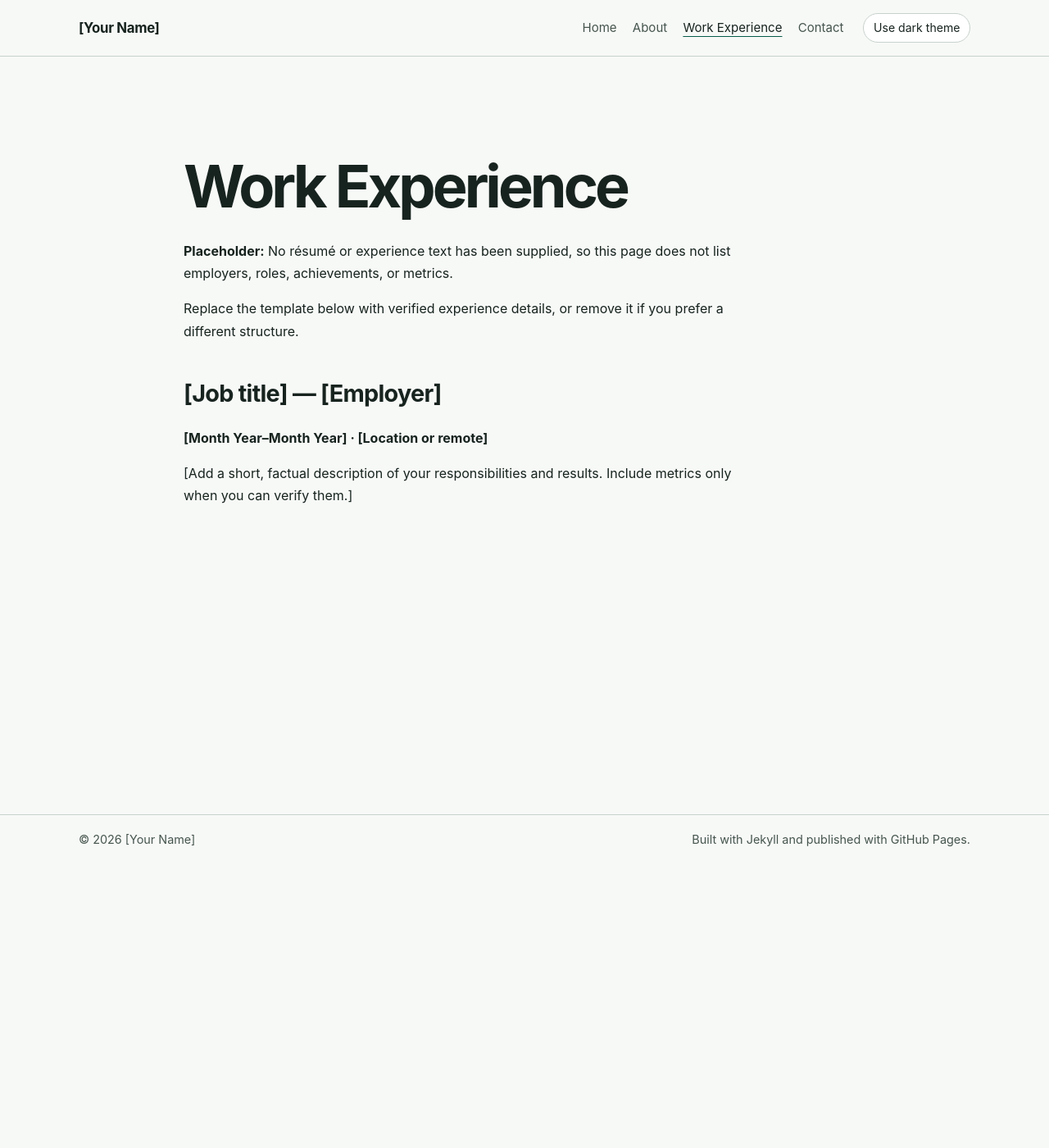
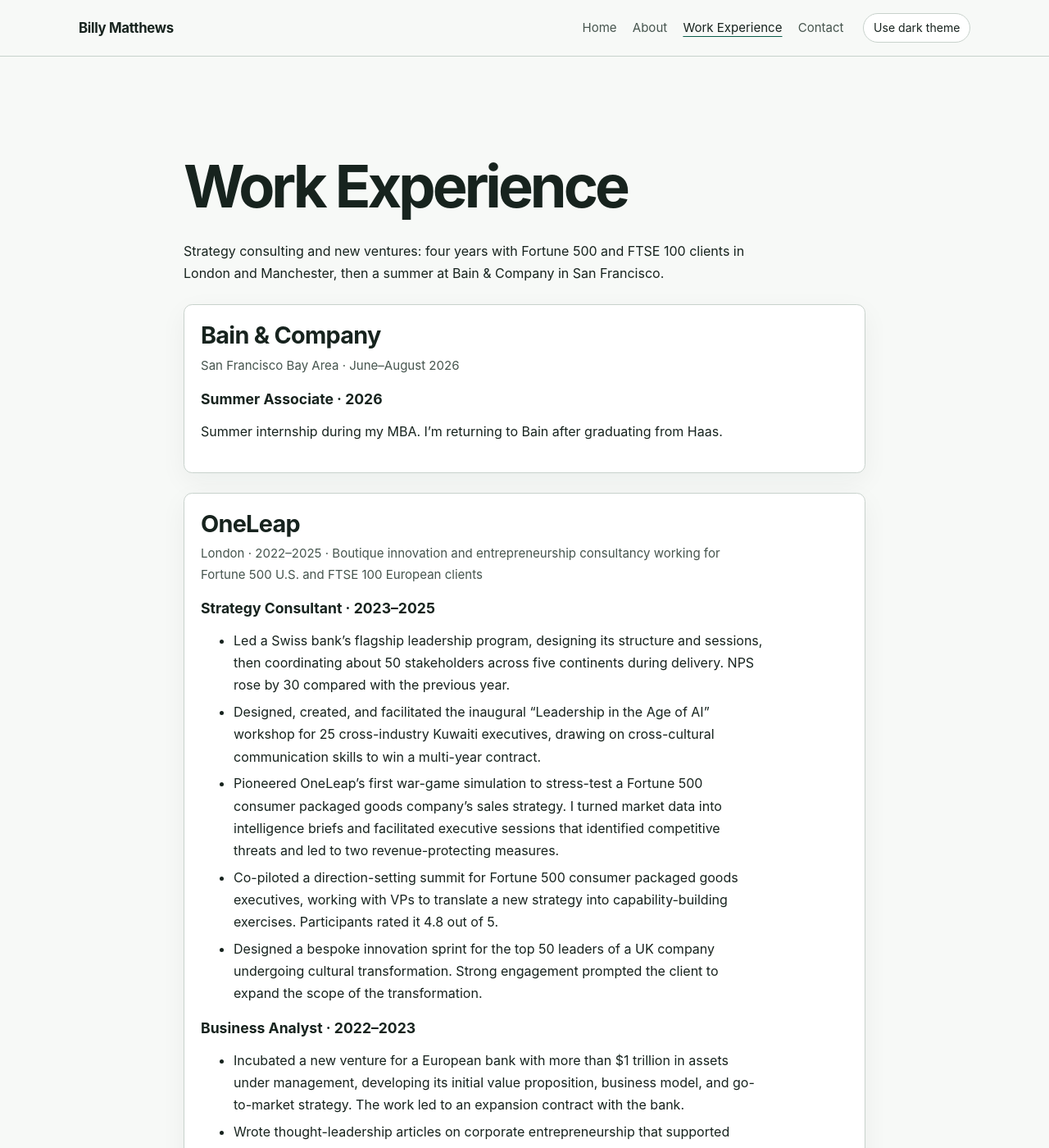
Before and after one commit to billymatthews48/billymatthews48.github.io, a Jekyll site: the page built from work-experience.md, in a window 1280 px wide and 1400 px high. Shown: the whole window at 82% size. Built offline with Jekyll 4.4.1, drawn with Linux system fonts in a browser that asks for light colours; some of the changed text lies outside the part shown.

Commit message:
Replace placeholders with real introduction and experience
Fill in name, home page introduction, About (background, education, interests), Work Experience (Bain & Company, OneLeap, City Football Group) and Contact from my November 2025 resume, with the Bain Summer Associate role from LinkedIn. Redacted figures, phone number and email are left out.

Co-Authored-By: Claude Opus 5.5 <noreply@anthropic.com>

```diff
--- a/_config.yml
+++ b/_config.yml
@@ -1,6 +1,6 @@
-title: "[Your Name] | Portfolio"
-name: "[Your Name]"
-description: "Personal portfolio for [Your Name]. Replace this description with a concise, factual introduction."
+title: "Billy Matthews"
+name: "Billy Matthews"
+description: "Billy Matthews is an MBA candidate at UC Berkeley Haas returning to Bain & Company, and a former strategy consultant at OneLeap and City Football Group."
 url: "https://billymatthews48.github.io"
 baseurl: ""
 lang: en
@@ -8,7 +8,7 @@ permalink: /:categories/:title/
 markdown: kramdown
 
 social:
-  name: "[Your Name]"
+  name: "Billy Matthews"
   links:
     - "https://www.linkedin.com/in/billy-matthews/"
 
--- a/work-experience.md
+++ b/work-experience.md
@@ -1,16 +1,60 @@
 ---
 layout: page
 title: Work Experience
-description: "Professional experience for [Your Name]. Add roles and details when ready."
+description: "Billy Matthews’s experience as a Summer Associate at Bain & Company, a strategy consultant at OneLeap, and a strategy and new ventures analyst at City Football Group."
 permalink: /work-experience/
 ---
 
-**Placeholder:** No résumé or experience text has been supplied, so this page does not list employers, roles, achievements, or metrics.
+Strategy consulting and new ventures: four years with Fortune 500 and FTSE 100 clients in London and Manchester, then a summer at Bain & Company in San Francisco.
 
-Replace the template below with verified experience details, or remove it if you prefer a different structure.
+<div class="experience-entry" markdown="1">
 
-## [Job title] — [Employer]
+## Bain & Company
 
-**[Month Year–Month Year] · [Location or remote]**
+San Francisco Bay Area · June–August 2026
+{: .experience-meta}
 
-[Add a short, factual description of your responsibilities and results. Include metrics only when you can verify them.]
+### Summer Associate · 2026
+
+Summer internship during my MBA. I’m returning to Bain after graduating from Haas.
+
+</div>
+
+<div class="experience-entry" markdown="1">
+
+## OneLeap
+
+London · 2022–2025 · Boutique innovation and entrepreneurship consultancy working for Fortune 500 U.S. and FTSE 100 European clients
+{: .experience-meta}
+
+### Strategy Consultant · 2023–2025
+
+- Led a Swiss bank’s flagship leadership program, designing its structure and sessions, then coordinating about 50 stakeholders across five continents during delivery. NPS rose by 30 compared with the previous year.
+- Designed, created, and facilitated the inaugural “Leadership in the Age of AI” workshop for 25 cross-industry Kuwaiti executives, drawing on cross-cultural communication skills to win a multi-year contract.
+- Pioneered OneLeap’s first war-game simulation to stress-test a Fortune 500 consumer packaged goods company’s sales strategy. I turned market data into intelligence briefs and facilitated executive sessions that identified competitive threats and led to two revenue-protecting measures.
+- Co-piloted a direction-setting summit for Fortune 500 consumer packaged goods executives, working with VPs to translate a new strategy into capability-building exercises. Participants rated it 4.8 out of 5.
+- Designed a bespoke innovation sprint for the top 50 leaders of a UK company undergoing cultural transformation. Strong engagement prompted the client to expand the scope of the transformation.
+
+### Business Analyst · 2022–2023
+
+- Incubated a new venture for a European bank with more than $1 trillion in assets under management, developing its initial value proposition, business model, and go-to-market strategy. The work led to an expansion contract with the bank.
+- Wrote thought-leadership articles on corporate entrepreneurship that supported OneLeap’s value proposition and directly generated three new projects.
+- Synthesized senior client interviews and market analysis into a dossier on “25 Trends Shaping the Future of Retail” that informed investment decisions at a FTSE 100 grocer.
+
+</div>
+
+<div class="experience-entry" markdown="1">
+
+## City Football Group
+
+Manchester and London · 2021–2022 · Owner-operator of 13 soccer clubs across four continents and provider of consulting services in the sports industry
+{: .experience-meta}
+
+### Strategy & New Ventures Analyst
+
+- Developed core components of a five-year strategic plan for an Asian sports league by analyzing market data and building an investment thesis that helped the client secure investor funding.
+- Curated a weekly strategic insights newsletter summarizing industry trends for senior leaders. It became standard reference material for key stakeholder meetings.
+- Created a first-of-its-kind “Player Value Attribution Model” using web scraping and Excel modeling to quantify portfolio clubs’ financial contributions, prompting the C-suite to reallocate funds.
+- Led competitor benchmarking of multi-club ownership groups, analyzing their operational and financial models to guide City Football Group’s expansion strategy. I was selected to present the findings to the CEO and COO.
+
+</div>
```
Also changed, not shown: about.md (+26 -3 lines), contact.md (+2 -2 lines), index.md (+4 -6 lines), README.md.
